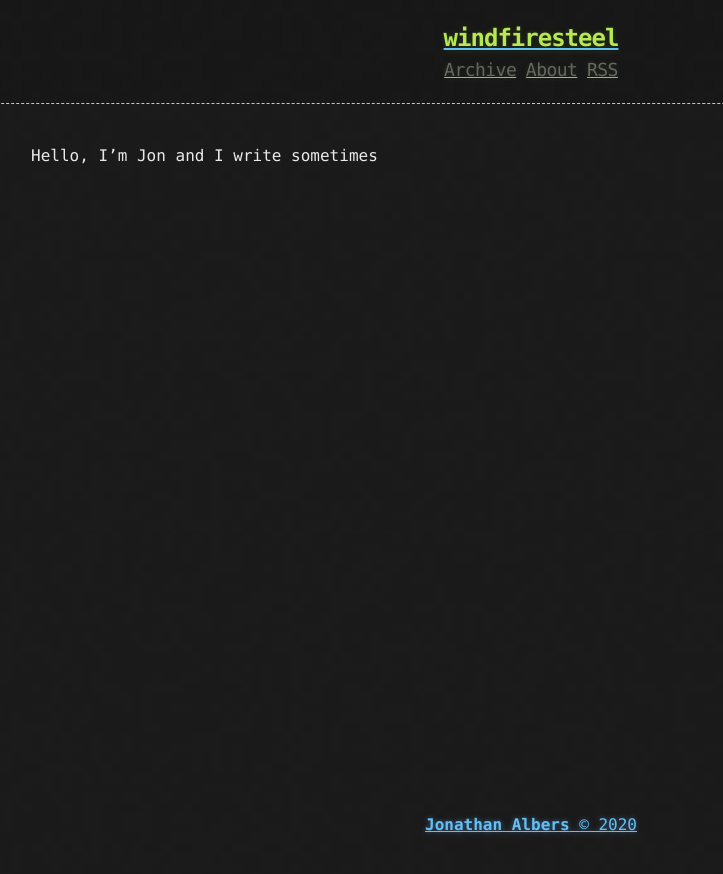
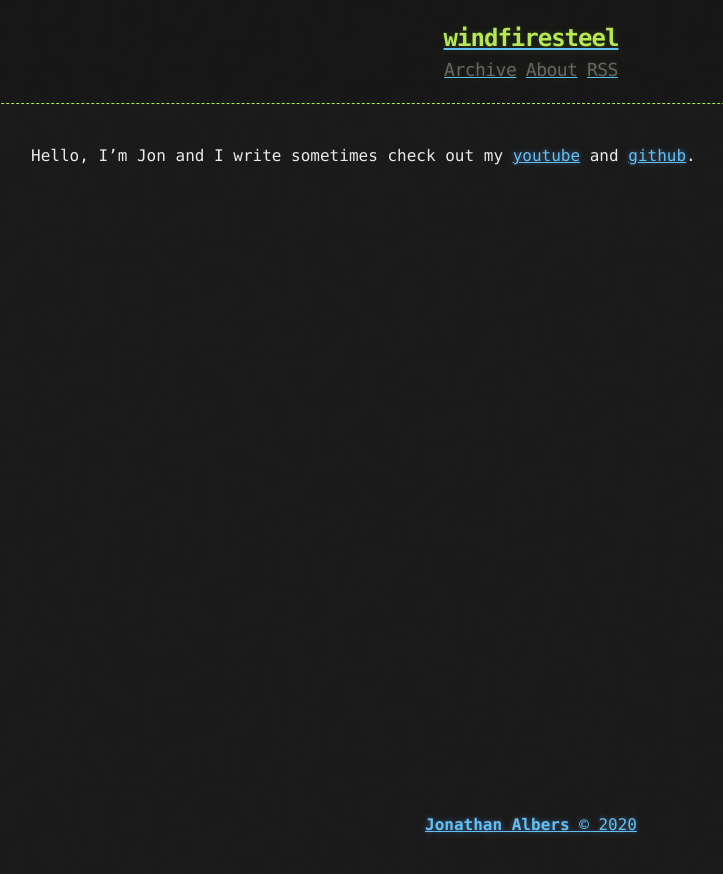
Before and after one commit to windfiresteel/windfiresteel.github.io, a Jekyll site: the page built from about.md, in a window 1280 px wide. Shown: the top 874 px of the page, without its empty margins (109-832 px from the left). Built offline with Jekyll 4.4.1, drawn with Linux system fonts in a browser that asks for light colours.

Commit message:
Update about.md

```diff
--- a/about.md
+++ b/about.md
@@ -5,3 +5,4 @@ permalink: /about/
 ---
 
 Hello, I'm Jon and I write sometimes
+check out my [youtube](https://www.youtube.com/user/windfiresteel) and [github](https://www.github.com/windfiresteel).
```
